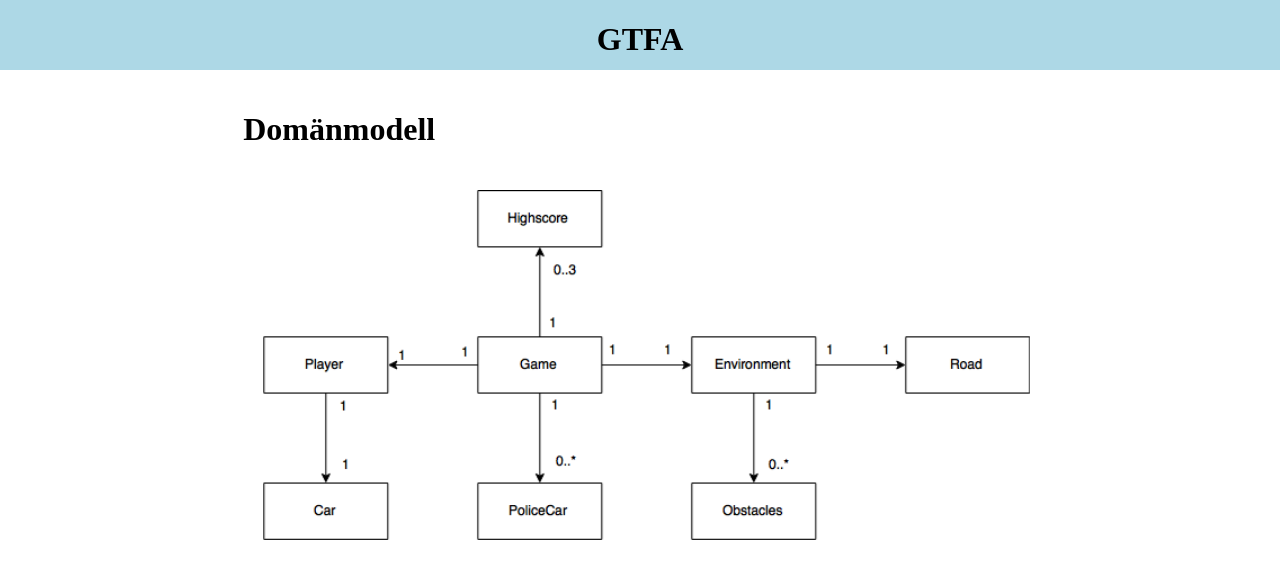
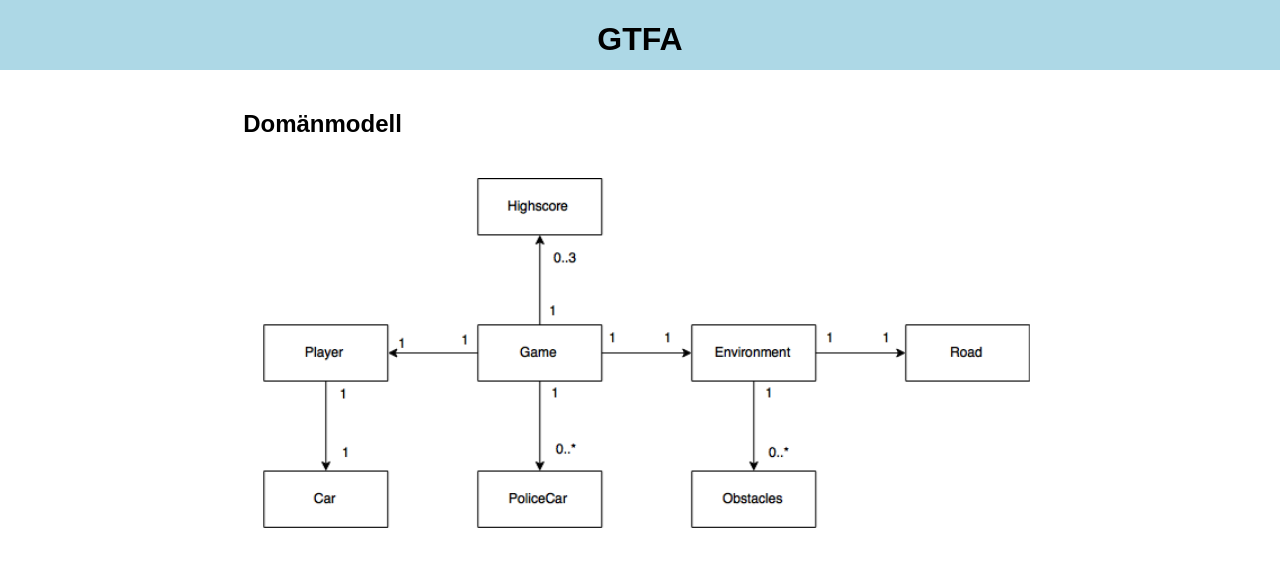
Before and after one commit to sutbult/car-game-engine, a plain HTML site: page index.html in a window 1280 px wide. Drawn offline with Linux system fonts and the light colour scheme.

Commit message:
Sans-serif

```diff
--- a/index.html
+++ b/index.html
@@ -11,7 +11,7 @@
   		<h1>GTFA</h1>
   	</header>
   	<div>
-  		<h1>Domänmodell</h1>
+  		<h2>Domänmodell</h2>
   		<img src="images/Domain_model.png" alt="">
   	</div>
   </body>
--- a/style.css
+++ b/style.css
@@ -1,6 +1,7 @@
 body {
 	background: white;
 	margin: 0px;
+	font-family: sans-serif;
 }
 
 header {
@@ -21,9 +22,9 @@ div {
 	display: inline-block;
 	margin-right: 10%;
 	margin-left: 10%;
-	padding: 10px 0;
 	padding: 20px 9%;
 	width: 60%;
+	background: white;
 }
 
 div img {
```
